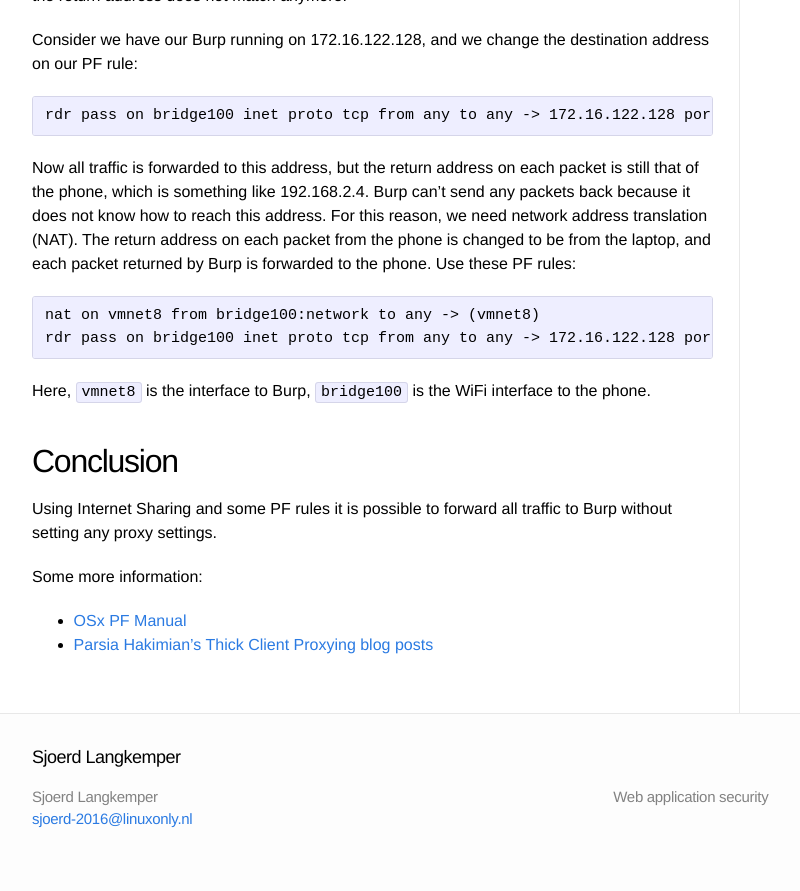
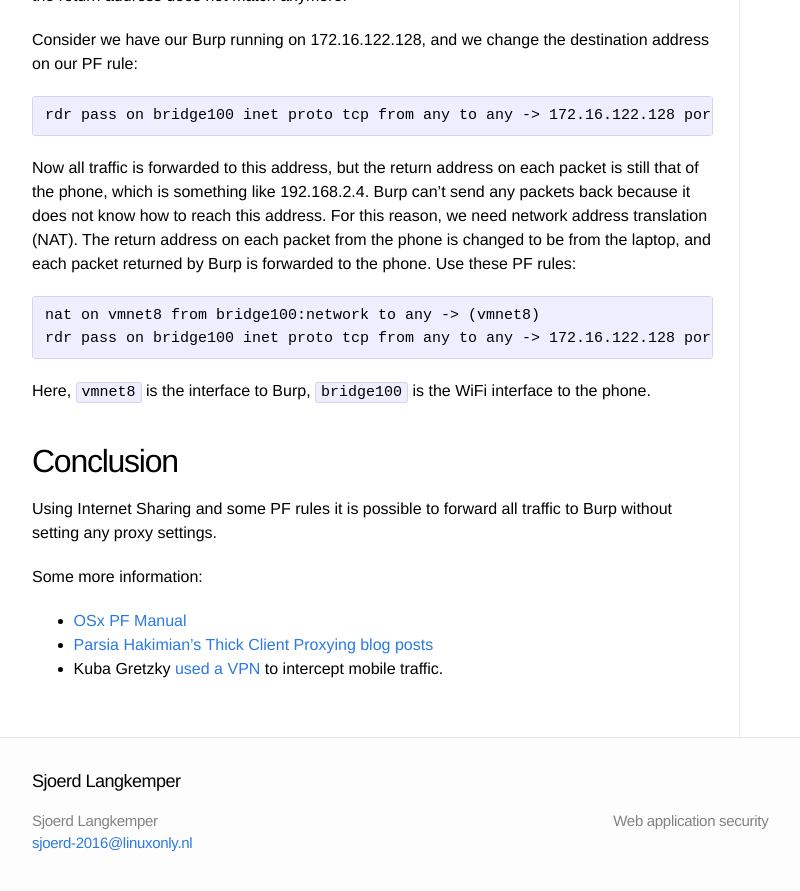
Before and after one commit to Sjord/Sjord.github.io, a Jekyll site: the page built from _posts/2016-07-28-intercepting-requests-from-a-smartphone.md, in a window 1280 px wide and 900 px high, scrolled down 2809 px. Shown: the top 891 px of the window, without its empty margins (108-908 px from the left). Built offline with Jekyll 4.4.1, drawn with Linux system fonts in a browser that asks for light colours.

Commit message:
Add link to post about VPN intercept

```diff
--- a/_posts/2016-07-28-intercepting-requests-from-a-smartphone.md
+++ b/_posts/2016-07-28-intercepting-requests-from-a-smartphone.md
@@ -69,3 +69,4 @@
 
 * [OSx PF Manual](http://murusfirewall.com/Documentation/OS%20X%20PF%20Manual.pdf)
 * [Parsia Hakimian's Thick Client Proxying blog posts](https://parsiya.net/categories/thick-client-proxying/)
+* Kuba Gretzky [used a VPN](https://breakdev.org/how-i-hacked-an-android-app-to-get-free-beer/) to intercept mobile traffic.
```
